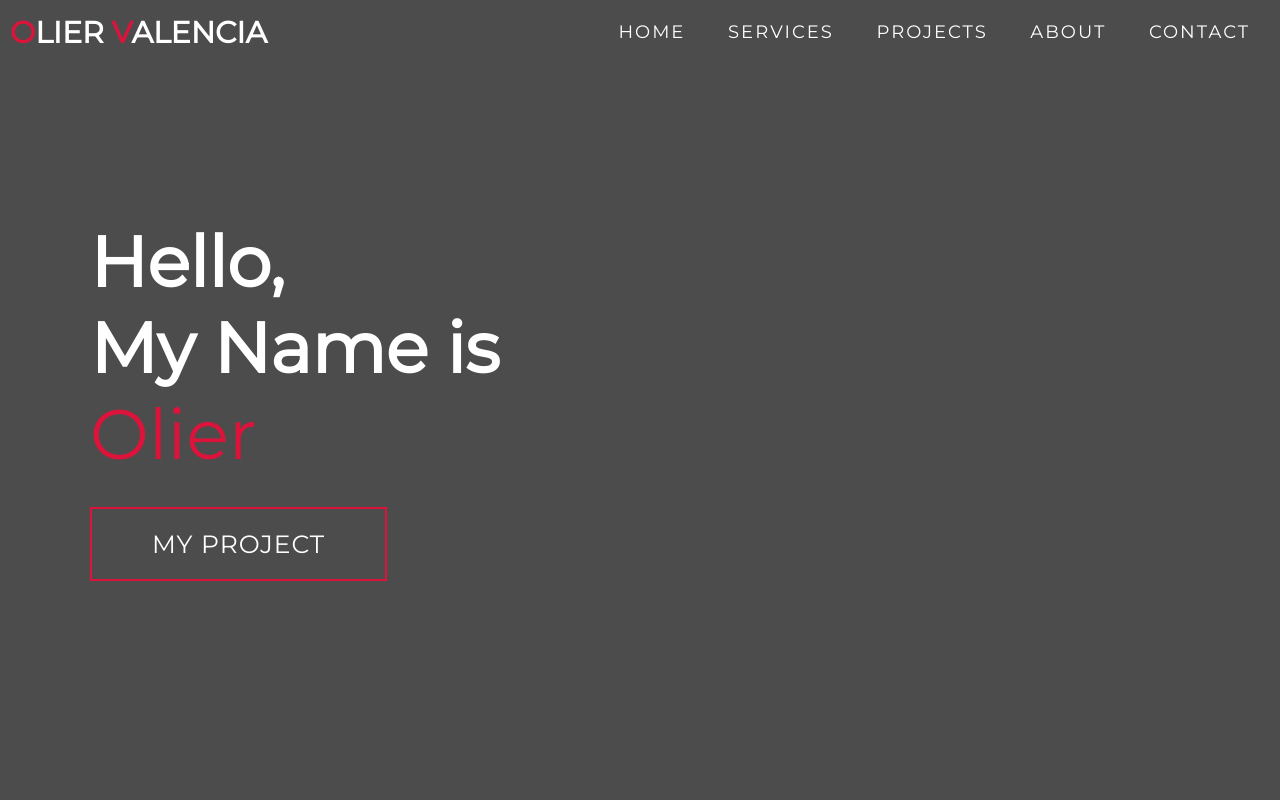
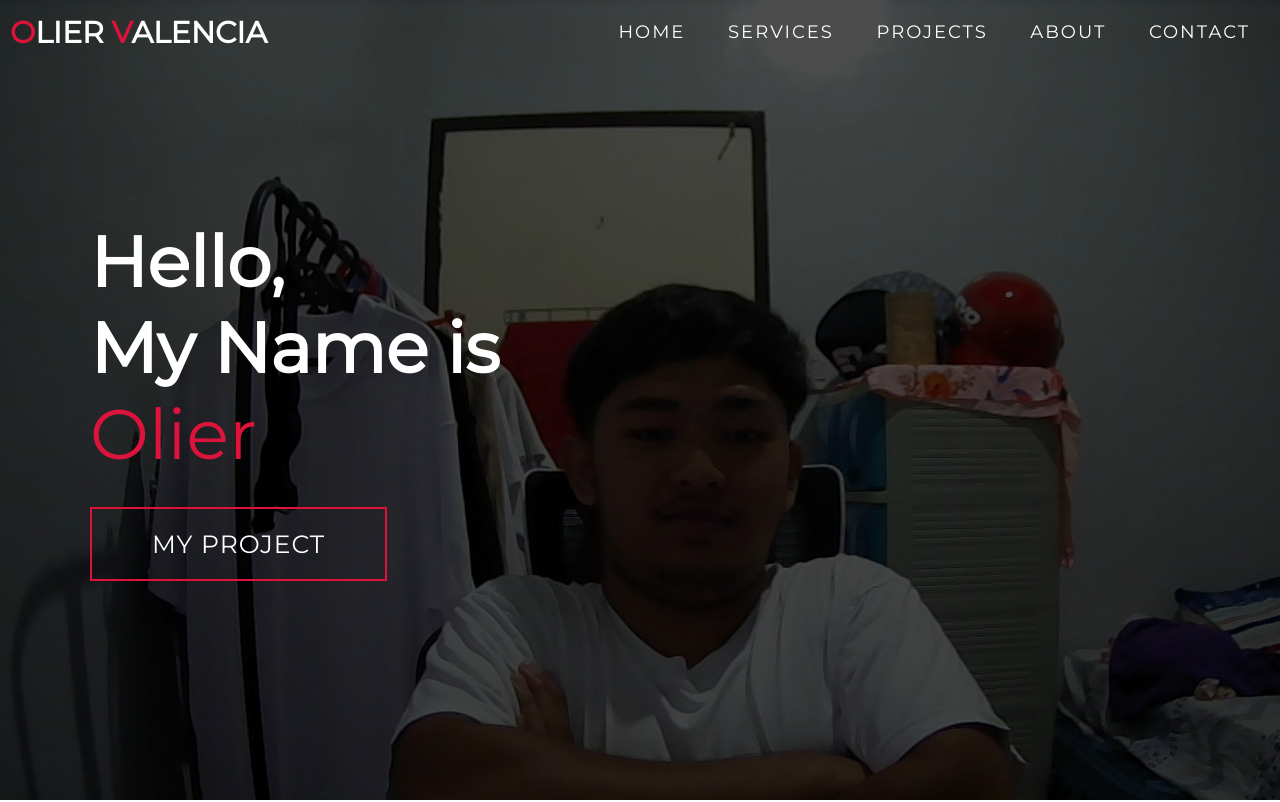
Before and after one commit to Oye7/oyisportpolyu, a plain HTML site: page index.html in a window 1280 px wide. Shown: the top 802 px of the page. Drawn offline with Linux system fonts and the light colour scheme; files whose address does not match are found by name.

Commit message:
Update style.css

```diff
--- a/style.css
+++ b/style.css
@@ -200,7 +200,7 @@ p {
 
 /* Hero Section */
 #hero {
-	background-image: url(./img/img3.png);
+	background-image: url(img3.png);
 	background-size: cover;
 	background-position: top center;
 	position: relative;
```
